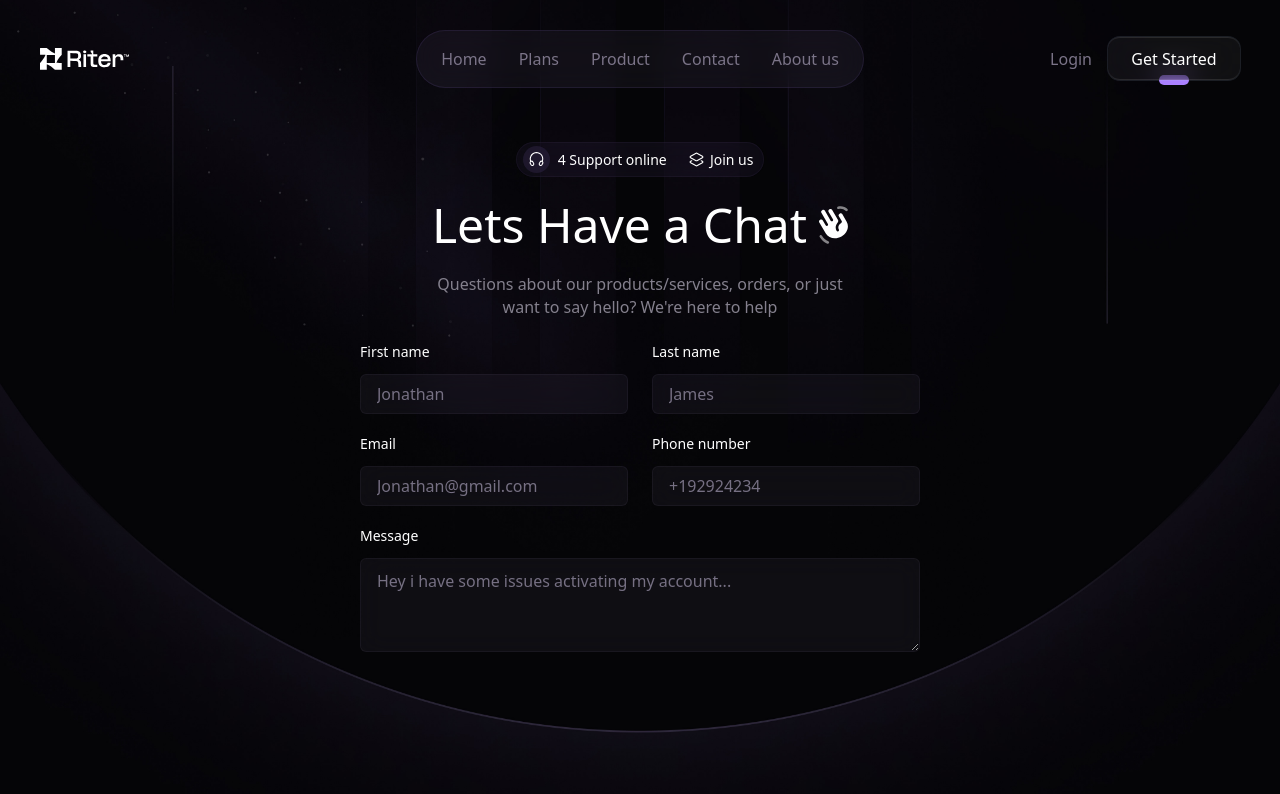
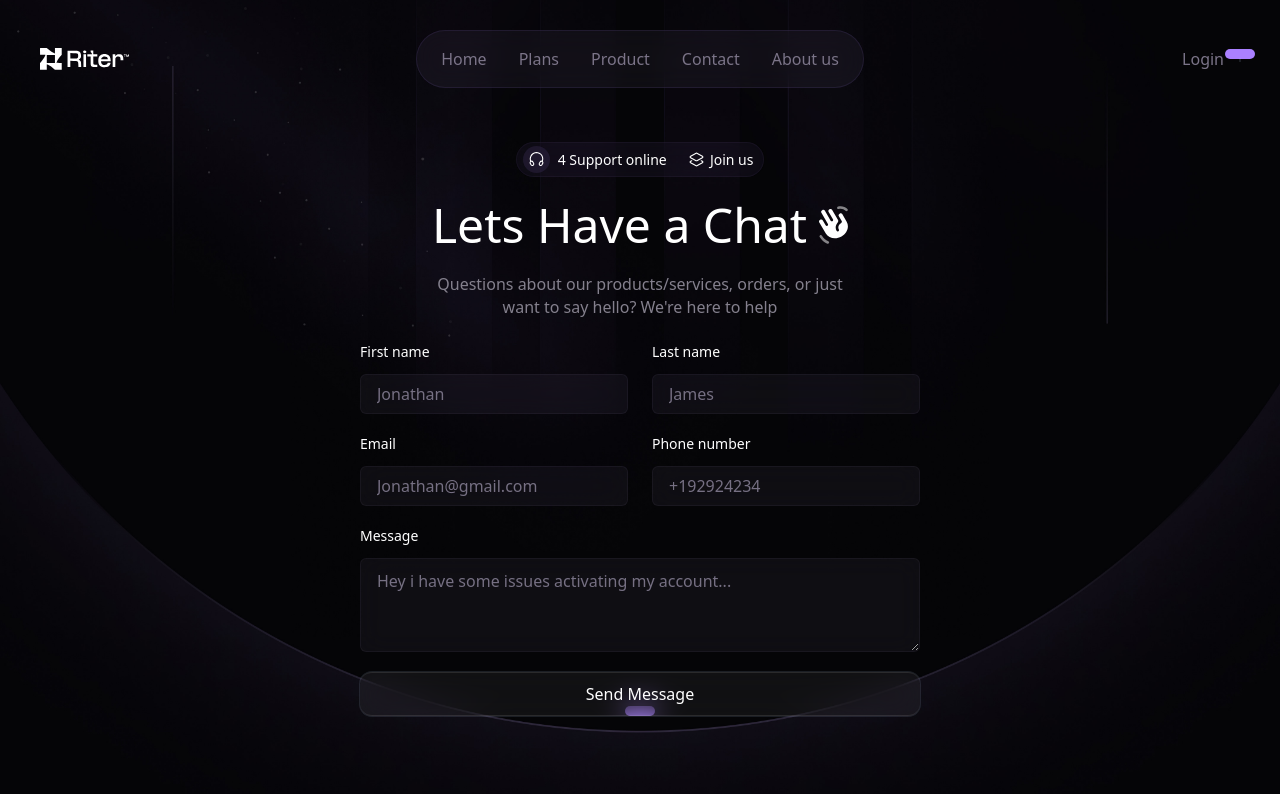
Before and after one commit to MiladDevarts/rizer-contact, a React (Vite) app: page / in a window 1280 px wide. Shown: the top 794 px of the page. Built offline with nearby package versions, Linux system fonts and the light colour scheme.

Commit message:
fix: add submit + styles

```diff
--- a/src/components/Form/index.jsx
+++ b/src/components/Form/index.jsx
@@ -38,6 +38,9 @@ const Form = () => {
         label={"Message"}
         placeholder={"Hey i have some issues activating my account..."}
       />
+      <div class="btn w-full h-[2.75rem]">
+        <a href="#">Send Message</a>
+      </div>
     </form>
   );
 };
--- a/src/index.css
+++ b/src/index.css
@@ -50,8 +50,6 @@ select:-webkit-autofill:focus {
 
 .btn {
   position: relative;
-  width: 132px;
-  height: 43px;
 }
 
 .btn a {
@@ -96,7 +94,7 @@ select:-webkit-autofill:focus {
   position: absolute;
   left: 50%;
   transform: translateX(-50%);
-  bottom: -5px;
+  bottom: 0px;
   width: 30px;
   height: 10px;
   background: #aa80ff;
```
